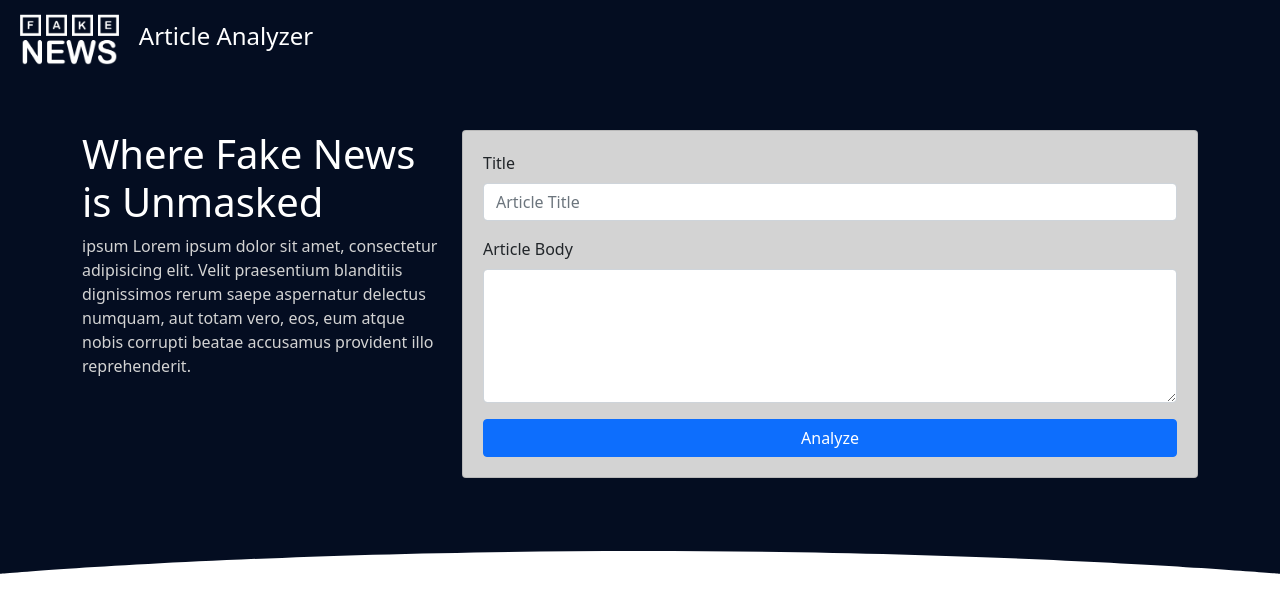
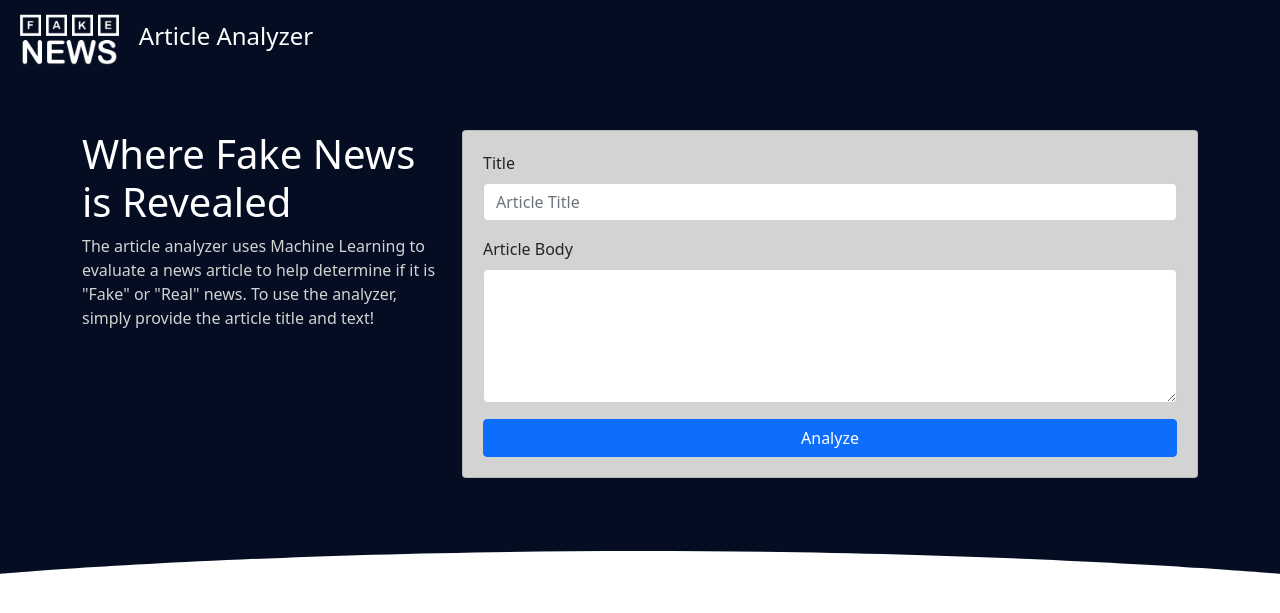
Before and after one commit to kimchikimchi/FakeNewsAnalyzer, a Flask app: page / in a window 1280 px wide. Shown: the top 613 px of the page. Run offline with Flask 2, Linux system fonts and the light colour scheme; parts of the project's set-up code (start-up, migrations or seed data) failed here and were passed over; some libraries are stand-ins or nearby versions.

Commit message:
Replace Lorem with explaination text

```diff
--- a/app/static/js/app.js
+++ b/app/static/js/app.js
@@ -61,14 +61,14 @@ $(document).ready(function() {
                     icon: "fa-angry",
                     color: "red",
                     title: "QUESTIONABLE",
-                    description: "Lorem ipsum dolor sit, amet consectetur adipisicing elit. Vitae iure impedit quibusdam? Officiis tempora commodi odit fuga, aliquam harum aliquid velit sapiente aspernatur saepe magni laboriosam, consequuntur dolor animi dolorum."
+                    description: "Not too sure about this news article. It looks a bit sketchy and probably shouldn't be trusted. Consider digging a little deeper, have a look around and try to find a more reliable source."
                 };
             } else {
                 result = {
                     icon: "fa-smile",
                     color: "green",
                     title: "LIGITIMATE",
-                    description: "Lorem ipsum dolor sit, amet consectetur adipisicing elit. Vitae iure impedit quibusdam? Officiis tempora commodi odit fuga, aliquam harum aliquid velit sapiente aspernatur saepe magni laboriosam, consequuntur dolor animi dolorum."
+                    description: "The news article looks ligitimate. As with anything on the Internet you should check the sources to be on the safe side, but so far we like what we're reading."
                 };
             }
 
--- a/app/templates/index.html
+++ b/app/templates/index.html
@@ -22,8 +22,8 @@
         <div class="container">
           <div class="row">
             <div class="col-4">
-              <h1 class="hero-title">Where Fake News is Unmasked</h1>
-              <div class="subheading">ipsum Lorem ipsum dolor sit amet, consectetur adipisicing elit. Velit praesentium blanditiis dignissimos rerum saepe aspernatur delectus numquam, aut totam vero, eos, eum atque nobis corrupti beatae accusamus provident illo reprehenderit.</div>
+              <h1 class="hero-title">Where Fake News is Revealed</h1>
+              <div class="subheading">The article analyzer uses Machine Learning to evaluate a news article to help determine if it is "Fake" or "Real" news. To use the analyzer, simply provide the article title and text!</div>
             </div>
             <div class="col-8">
               <div class="content-container card">
```
